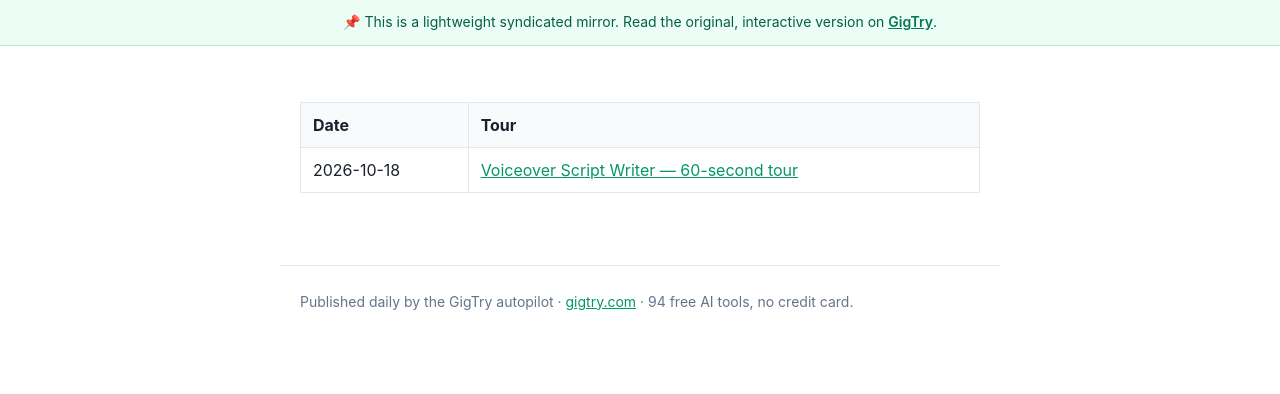
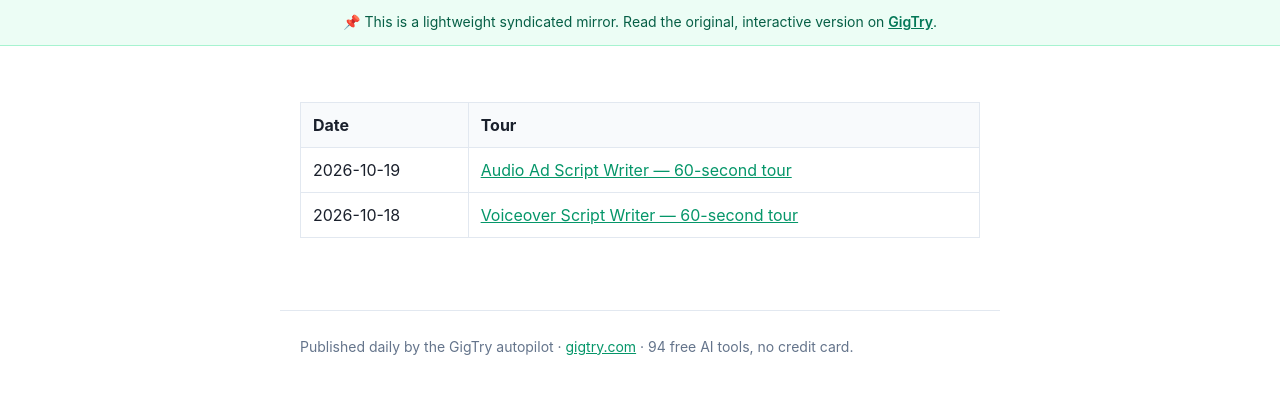
Before and after one commit to gigtryinfo-dev/gigtry-public, a Jekyll site: the page built from posts/daily/index.md, in a window 1280 px wide. Shown: the top 394 px of the page. Built offline with Jekyll 4.4.1, drawn with Linux system fonts in a browser that asks for light colours.

Commit message:
daily index: 2026-10-19

```diff
--- a/posts/daily/index.md
+++ b/posts/daily/index.md
@@ -7,4 +7,5 @@ mirror: gigtry-public
 
 | Date | Tour |
 |------|------|
+| 2026-10-19 | [Audio Ad Script Writer — 60-second tour](https://gigtryinfo-dev.github.io/gigtry-public/posts/daily/2026-10-19-audio-ad-script-writer.html) |
 | 2026-10-18 | [Voiceover Script Writer — 60-second tour](https://gigtryinfo-dev.github.io/gigtry-public/posts/daily/2026-10-18-voiceover-script-writer.html) |
```
